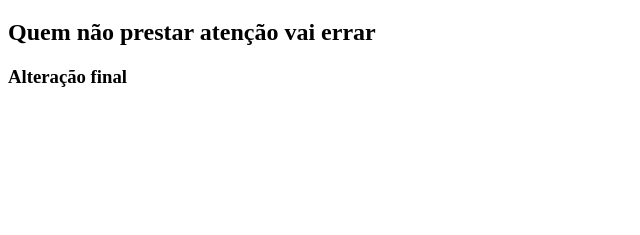
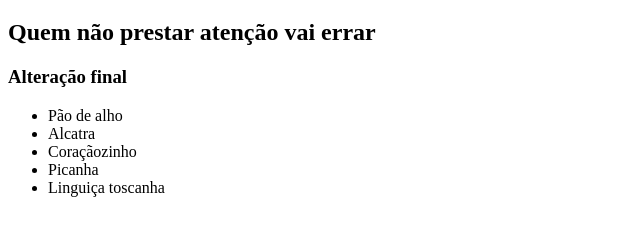
Before and after one commit to Amf2334445555/Aula-git, a plain HTML site: page index.html in a window 1280 px wide. Shown: the part 61-296 px from the top of the page, without its empty margins (0-640 px from the left). Drawn offline with Linux system fonts and the light colour scheme.

Commit message:
commit 4 14-04

```diff
--- a/index.html
+++ b/index.html
@@ -9,5 +9,12 @@
     <h1>Menor site do mundo</h1>
     <h2>Quem não prestar atenção vai errar</h2>
     <h3>Alteração final</h3>
+    <ul>
+        <li>Pão de alho</li>
+        <li>Alcatra</li>
+        <li>Coraçãozinho</li>
+        <li>Picanha</li>
+        <li>Linguiça toscanha</li>
+    </ul>
 </body>
 </html>
```
